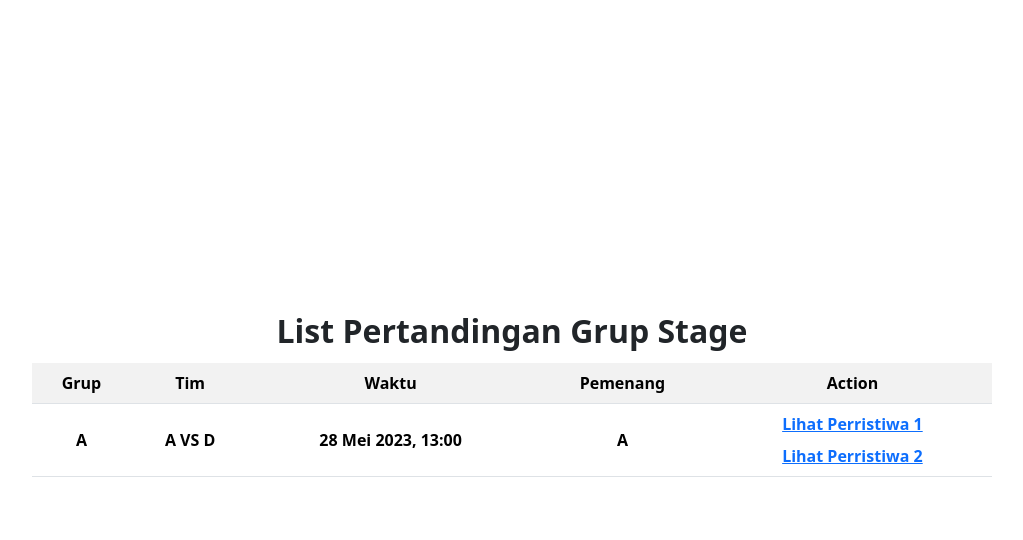
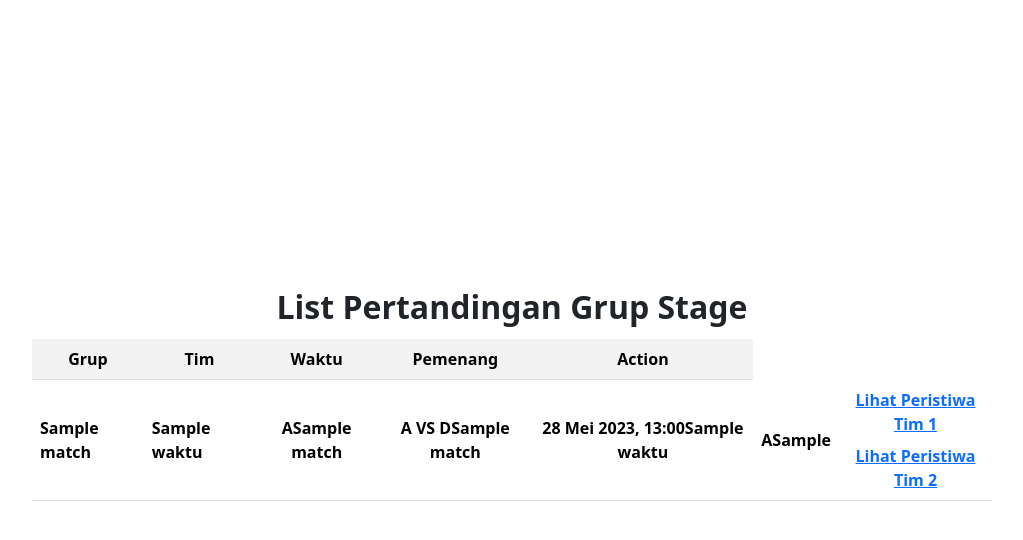
Before and after one commit to basdat-8/uleague-8, a Django app: template committee/templates/match_page.html in a window 1280 px wide. Shown: the top 540 px of the page, without its empty margins (128-1151 px from the left). Run offline with Django 4.2, Linux system fonts and the light colour scheme; the template is opened without the code that fills it: most values are stand-ins (such as "Sample title", 1, 10 or a date in 2020); lists and menus that the app fills with data are empty; some libraries are stand-ins or nearby versions.

Commit message:
update cr peristiwa

```diff
--- a/committee/templates/match_page.html
+++ b/committee/templates/match_page.html
@@ -15,18 +15,24 @@
                 <th class="text-center">Action</th>
             </tr>
 
+            {% for match in matches %}
             <tr>
-                <th class="align-middle text-center">A</th>
-                <th class="align-middle text-center">A VS D</th>
-                <th class="align-middle text-center">28 Mei 2023, 13:00</th>
-                <th class="align-middle text-center">A</th>
+                <th class="align-middle">{{match.Nama}}</th>
+                <th class="align-middle">{{match.Waktu}}</th>
+
+                <th class="align-middle text-center">A{{match.Nama}}</th>
+                <th class="align-middle text-center">A VS D{{match.Nama}}</th>
+                <th class="align-middle text-center">28 Mei 2023, 13:00{{match.Waktu}}</th>
+                <th class="align-middle text-center">A{{match.}}</th>
                 <th class="align-middle text-center">
                     <div class="d-flex flex-column gap-2">
-                        <a href="">Lihat Perristiwa 1</a>
-                        <a href="">Lihat Perristiwa 2</a>
+                        <a href="">Lihat Peristiwa Tim 1</a>
+                        <a href="">Lihat Peristiwa Tim 2</a>
                     </div>
                 </th>
             </tr>
+            {% endfor %}
+
         </table>
     </div>
 </div>
```
Also changed, not shown: committee/models.py (+47 -1 lines), committee/templates/create_event_page.html (+16 -10 lines).
